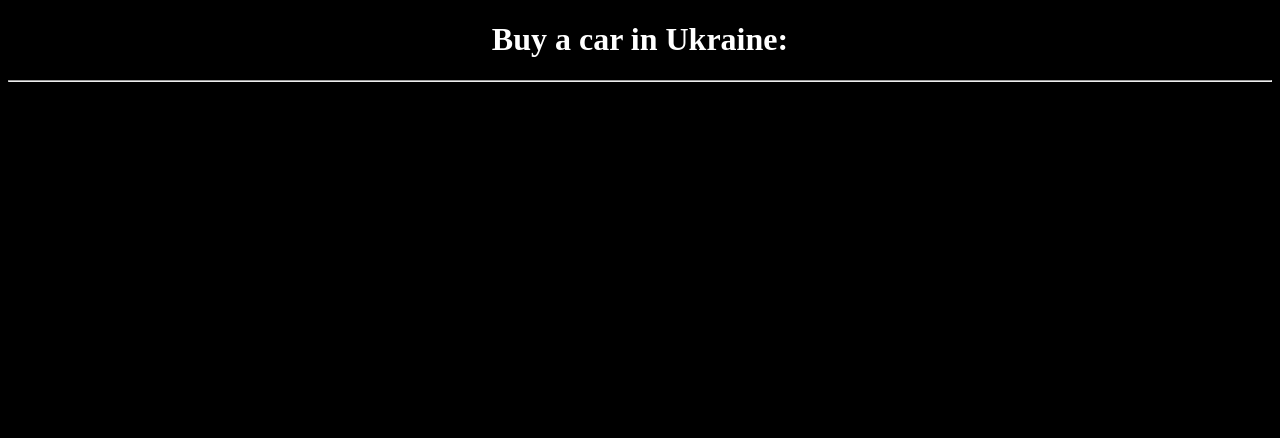
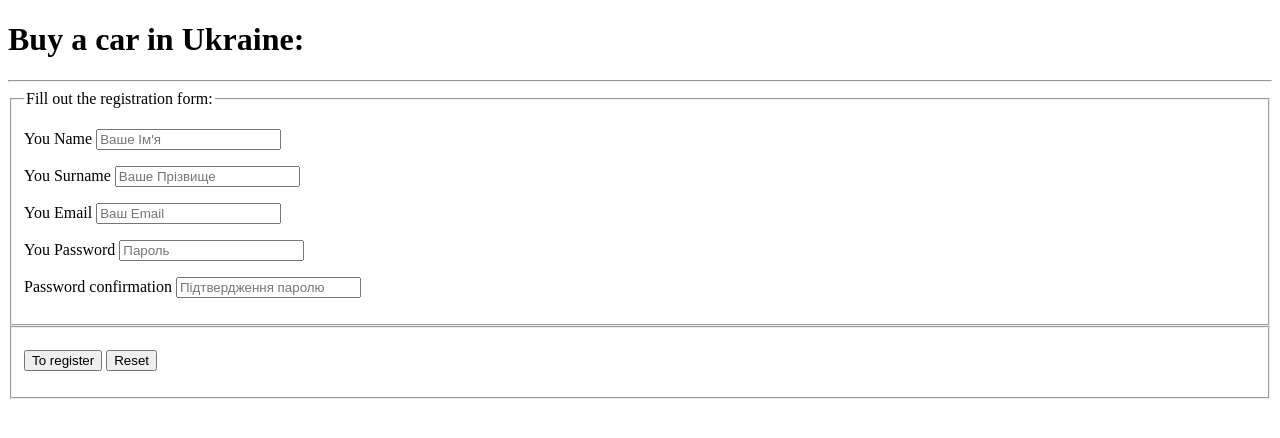
Before and after one commit to Kravazf/DZ3, a plain HTML site: page markap/index.html in a window 1280 px wide. Drawn offline with Linux system fonts and the light colour scheme.

Commit message:
Registration page

```diff
--- a/markap/index.html
+++ b/markap/index.html
@@ -15,32 +15,62 @@
 <meta name="theme-color" content="#ffffff">
 
 <style>
-    .background1 {
-        background-color: #000;
-    }
-    .centertext {
-        display: flex;
-        align-items: center;
-        justify-content: center;
-        color: #fff;
-    }
+
+
 </style>
 
 </head>
 
-    <body class="background1">
-
+    <body>
 
         <header>
 
-            <h1 class="centertext">Buy a car in Ukraine:</h1>
+            <h1>Buy a car in Ukraine:</h1>
             <hr>
 
         </header>
 
 
         <main>
-        <form action=""></form>
+            <form action="https://fom.in.ua/echo" method="post">
+
+                <fieldset>
+                    <legend>Fill out the registration form:</legend>
+
+                    <P>
+                        <label for="Name">You Name</label>
+                        <input id="Name" type="text" placeholder="Ваше Ім'я" required>
+                    </P>
+
+                    <P>
+                        <label for="Surname">You Surname</label>
+                        <input id="Surname" type="text" placeholder="Ваше Прізвище" required>
+                    </P>
+
+                    <P>
+                        <label for="Email">You Email</label>
+                        <input id="Email" type="email" placeholder="Ваш Email" required>
+                    </P>
+
+                    <P>
+                        <label for="Pass">You Password</label>
+                        <input id="Pass" type="password" placeholder="Пароль" required>
+                    </P>
+
+                    <P>
+                        <label for="Pass2">Password confirmation</label>
+                        <input id="Pass2" type="password" placeholder="Підтвердження паролю" required>
+                    </P>
+                </fieldset>
+
+                <fieldset>
+                    <p>
+                        <button type="submit">To register</button>
+                        <button type="reset">Reset</button>
+                    </p>
+                </fieldset>
+
+            </form>
 
 
 
```
